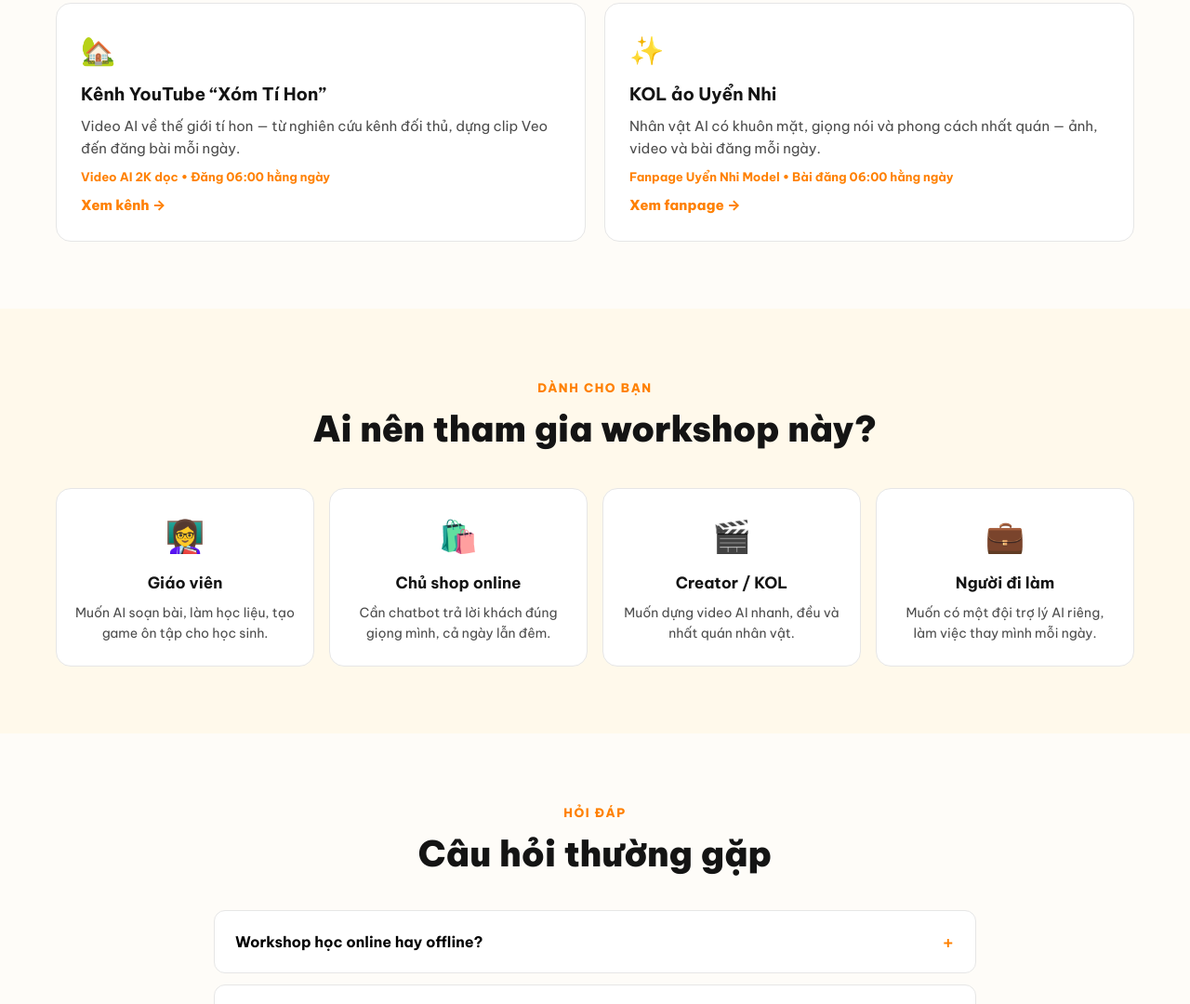
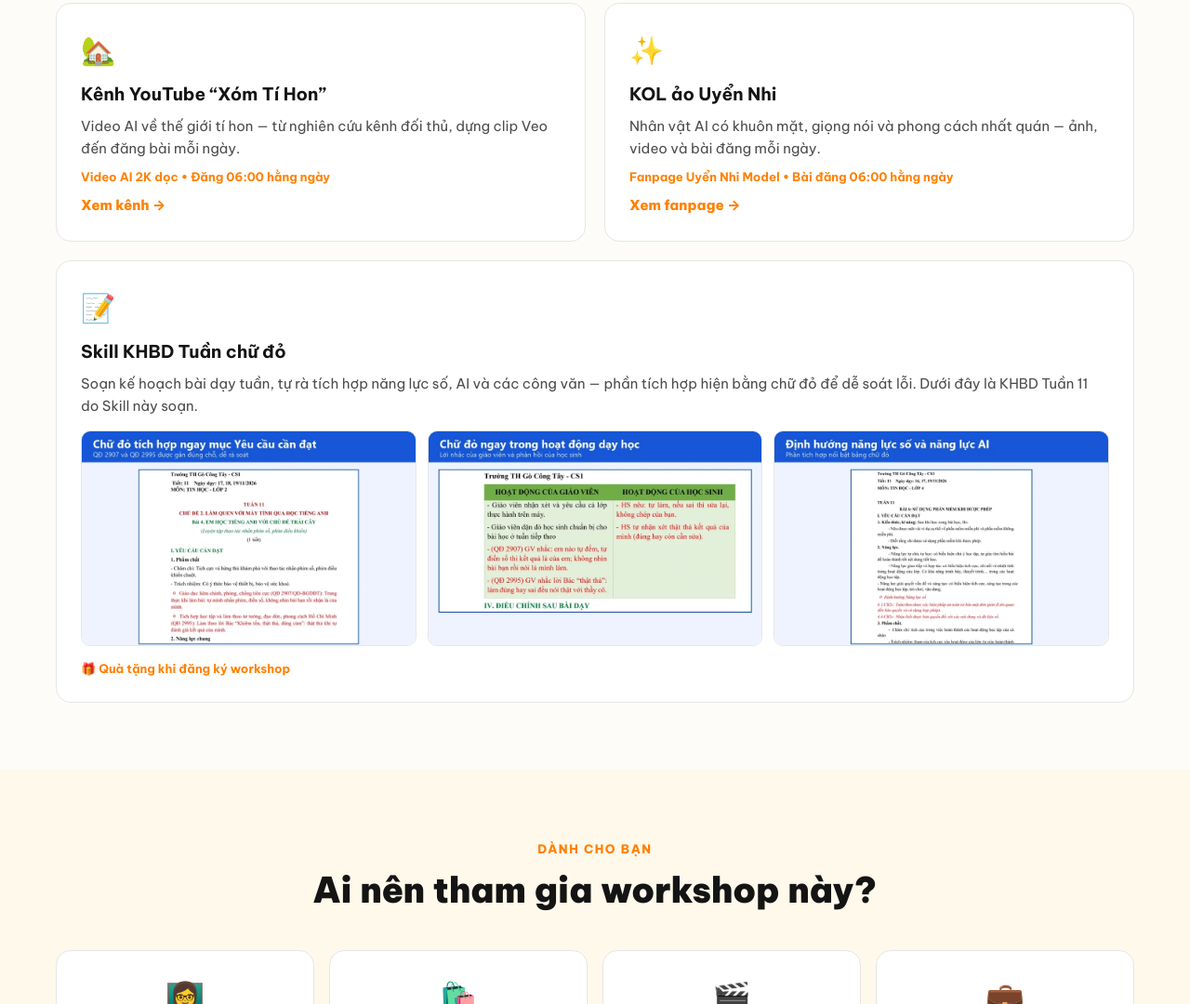
Before and after one commit to nhatphongads1/workshop-subagent, a plain HTML site: page index.html in a window 1280 px wide. Shown: the part 3028-4108 px from the top of the page at 93% size. Drawn offline with Linux system fonts and the light colour scheme.

Commit message:
Them the Skill KHBD Tuan chu do + 3 anh KHBD Tuan 11 vao muc Thanh qua that
Co-Authored-By: Claude Sonnet 5.5 <noreply@anthropic.com>

```diff
--- a/assets/style.css
+++ b/assets/style.css
@@ -161,6 +161,10 @@ section { padding: 72px 0; }
 .project-meta { font-size: 13px; font-weight: 700; color: var(--accent); }
 .project-link { font-weight: 800; color: var(--accent); text-decoration: none; font-size: 15px; }
 .project-link:hover { text-decoration: underline; }
+.project-wide { grid-column: 1 / -1; }
+.project-shots { display: grid; grid-template-columns: repeat(3, 1fr); gap: 12px; margin: 6px 0; }
+.project-shots img { width: 100%; height: auto; border: 1px solid var(--border); border-radius: 10px; display: block; }
+@media (max-width: 720px) { .project-shots { grid-template-columns: 1fr; } }
 
 /* ---------- Audience ---------- */
 .audience { background: var(--cream-2); }
--- a/index.html
+++ b/index.html
@@ -180,6 +180,17 @@
         <div class="project-meta">Fanpage Uyển Nhi Model • Bài đăng 06:00 hằng ngày</div>
         <a class="project-link" href="https://www.facebook.com/profile.php?id=61596151915151" target="_blank" rel="noopener">Xem fanpage →</a>
       </div>
+      <div class="project-card project-wide">
+        <div class="project-icon">📝</div>
+        <h3>Skill KHBD Tuần chữ đỏ</h3>
+        <p>Soạn kế hoạch bài dạy tuần, tự rà tích hợp năng lực số, AI và các công văn — phần tích hợp hiện bằng chữ đỏ để dễ soát lỗi. Dưới đây là KHBD Tuần 11 do Skill này soạn.</p>
+        <div class="project-shots">
+          <img src="assets/img/khbd-tuan-11-yeu-cau-can-dat.webp" alt="KHBD Tuần 11: chữ đỏ tích hợp ngay mục Yêu cầu cần đạt" loading="lazy">
+          <img src="assets/img/khbd-tuan-11-hoat-dong.webp" alt="KHBD Tuần 11: chữ đỏ ngay trong hoạt động dạy học" loading="lazy">
+          <img src="assets/img/khbd-tuan-11-nang-luc-so-ai.webp" alt="KHBD Tuần 11: định hướng năng lực số và năng lực AI" loading="lazy">
+        </div>
+        <div class="project-meta">🎁 Quà tặng khi đăng ký workshop</div>
+      </div>
     </div>
   </div>
 </section>
```
Also changed, not shown: assets/img/khbd-tuan-11-hoat-dong.webp (added), assets/img/khbd-tuan-11-nang-luc-so-ai.webp (added), assets/img/khbd-tuan-11-yeu-cau-can-dat.webp (added).
